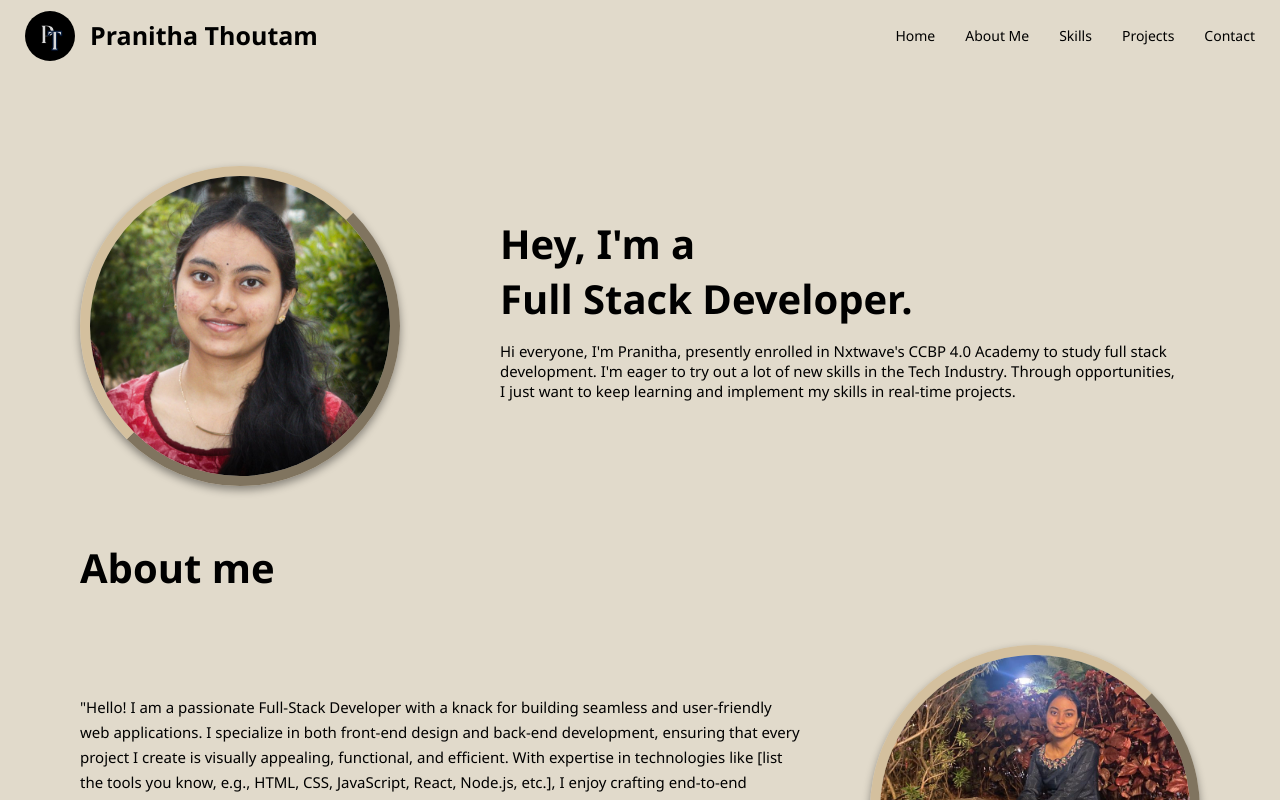
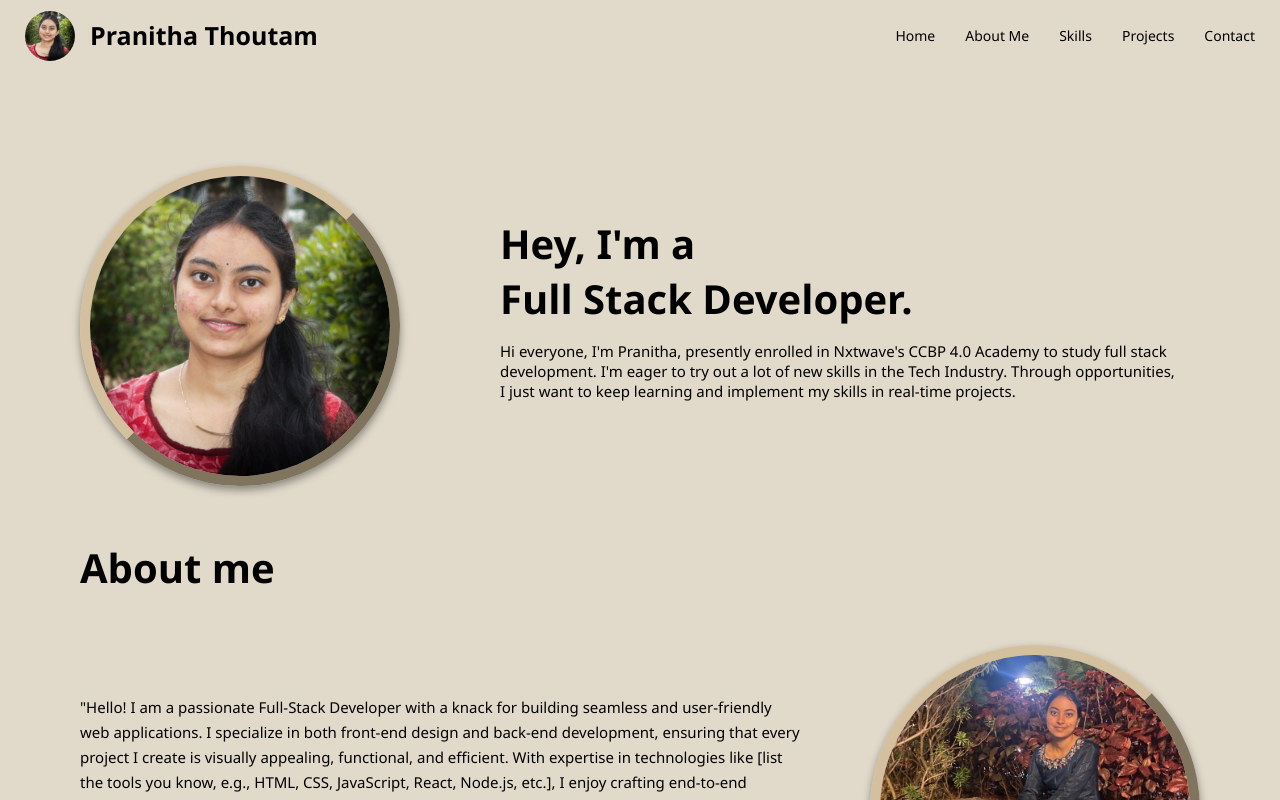
Before and after one commit to Pranitha-Thoutam/My_Portfolio_ATT1_training, a plain HTML site: page index.html in a window 1280 px wide. Shown: the top 800 px of the page. Drawn offline with nearby package versions, Linux system fonts and the light colour scheme; files whose address does not match are found by name.

Commit message:
Update index.html

```diff
--- a/index.html
+++ b/index.html
@@ -12,7 +12,7 @@
     <header>
         <div class = "design">
         <div>
-            <img src = "c:\Users\thpra\OneDrive\Desktop\landing-page\my_logo2.jpg" height="50px;" width="50px;" class = "logo-image">
+            <img src = "WhatsApp Image 2023-09-30 at 7.06.07 PM.jpeg" height="50px;" width="50px;" class = "logo-image">
         </div>
         <div>
             <h1 class = "logo-name">Pranitha Thoutam</h1>
```
